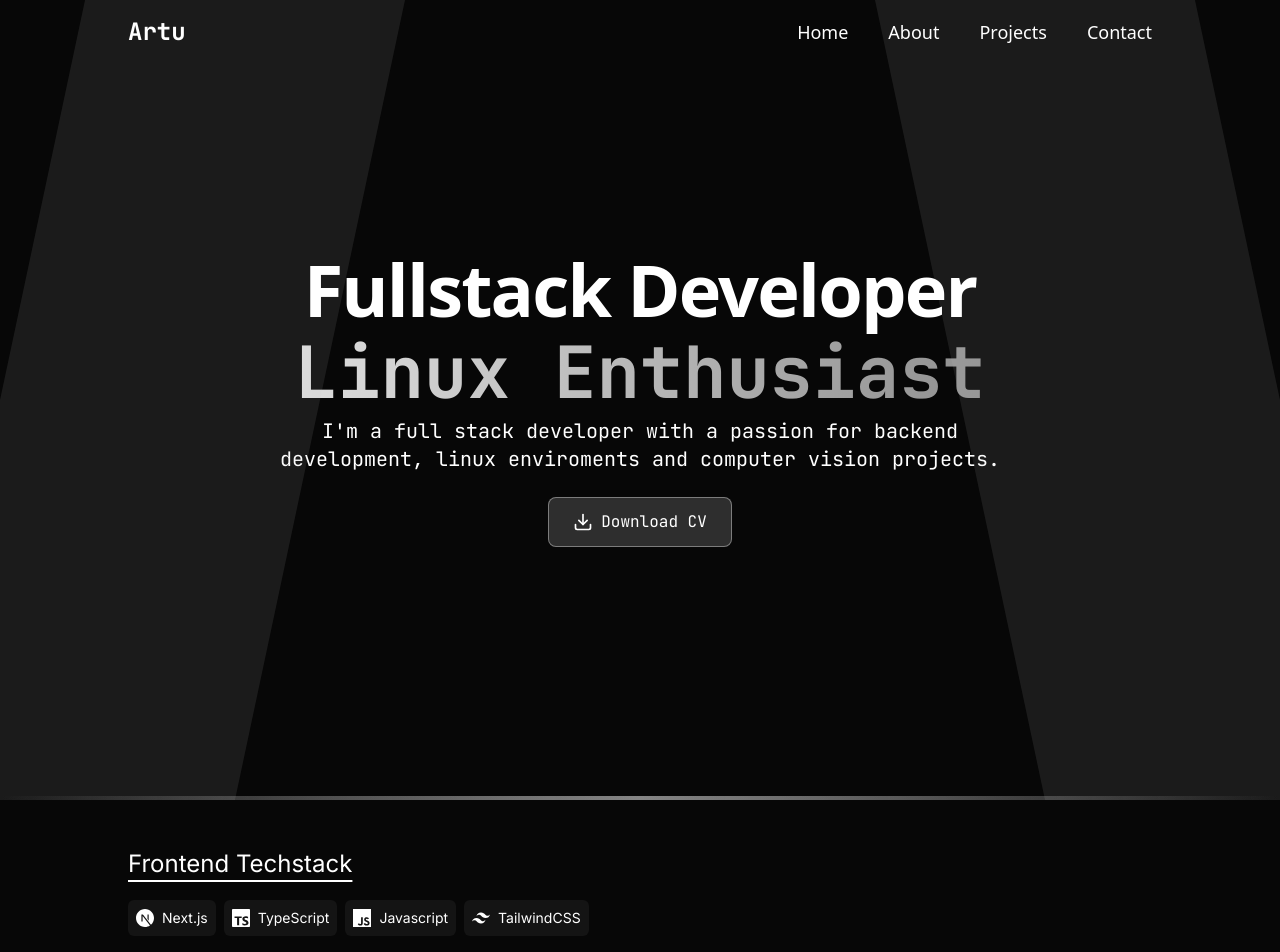
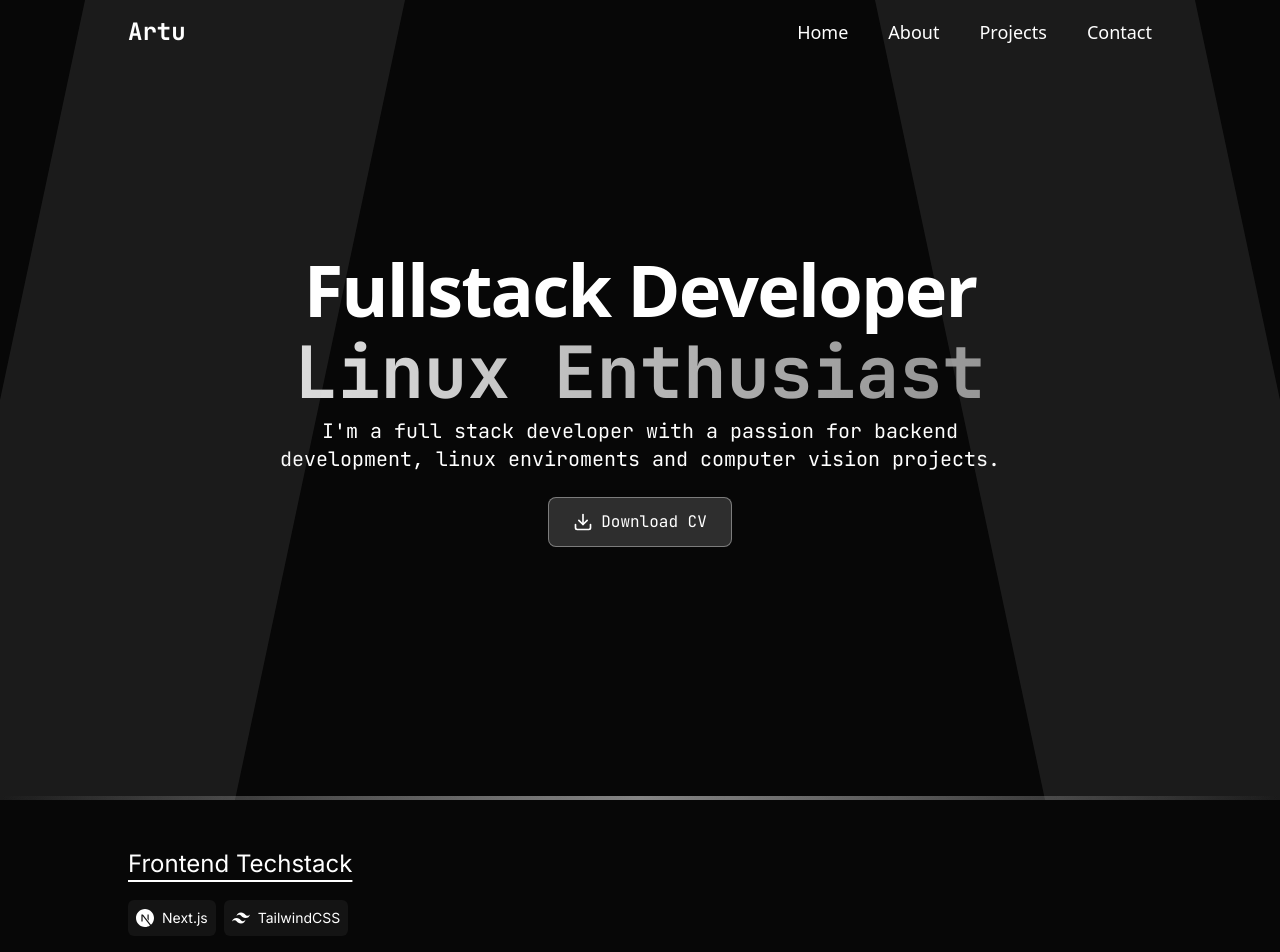
Before and after one commit to artumont/artumont.github.io, a Next.js app: page / in a window 1280 px wide. Shown: the top 952 px of the page. Built offline with nearby package versions, Linux system fonts and the light colour scheme.

Commit message:
Remove TypeScript and JavaScript logos from About section tech stack

```diff
--- a/src/components/sections/About.tsx
+++ b/src/components/sections/About.tsx
@@ -5,8 +5,6 @@ export default function About() {
 
     const frontendTechstack = [
         { name: 'Next.js', class: 'brightness-100 invert', logo: '/logos/nextjs.svg' },
-        { name: 'TypeScript', class: 'brightness-100 invert', logo: '/logos/typescript.svg' },
-        { name: 'Javascript', class: 'brightness-100 invert', logo: '/logos/javascript.svg' },
         { name: 'TailwindCSS', class: 'brightness-100 invert', logo: '/logos/tailwindcss.svg' },
     ];
 
```
